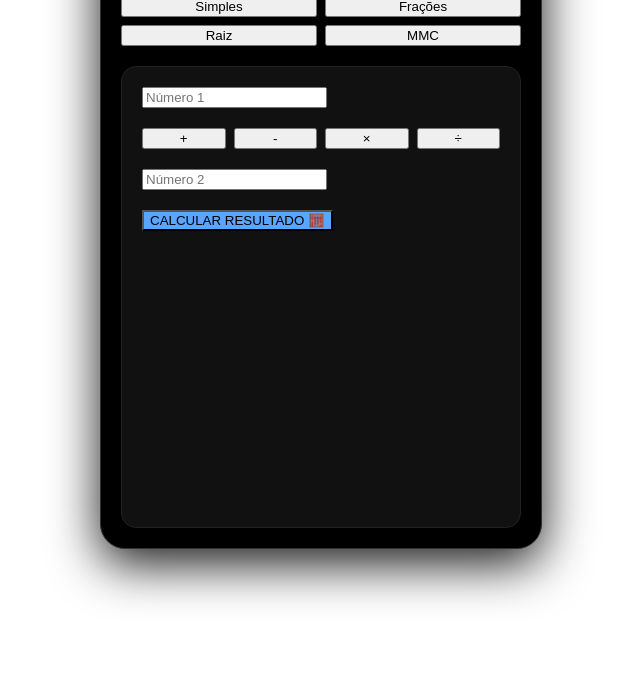
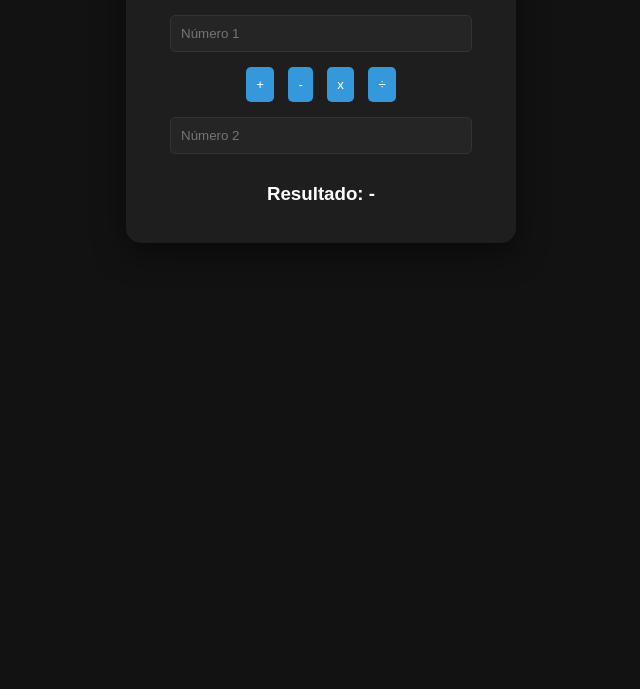
Before and after one commit to Dahk-script/calculamax, a plain HTML site: page index.html in a window 1280 px wide. Shown: the part 111-800 px from the top of the page, without its empty margins (319-959 px from the left). Drawn offline with Linux system fonts and the light colour scheme.

Commit message:
index.html

```diff
--- a/index.html
+++ b/index.html
@@ -1,46 +1,44 @@
-<div id="calculamax-app" style="font-family: 'Segoe UI', sans-serif; max-width: 400px; margin: auto; background: #000; padding: 20px; border-radius: 25px; border: 1px solid #333; color: white; box-shadow: 0 15px 50px rgba(0,0,0,0.9);">
-
-  <h2 style="text-align: center; margin-bottom: 25px; letter-spacing: 1px;">CalculaMax Pro 🚀</h2>
-
-  <div style="display: grid; grid-template-columns: 1fr 1fr; gap: 8px; margin-bottom: 20px;">
-    <button onclick="aba('S', this)" id="btS" class="btn-menu active-neon">Simples</button>
-    <button onclick="aba('F', this)" id="btF" class="btn-menu">Frações</button>
-    <button onclick="aba('R', this)" id="btR" class="btn-menu">Raiz</button>
-    <button onclick="aba('M', this)" id="btM" class="btn-menu">MMC</button>
-  </div>
-
-  <div style="background: #111; padding: 20px; border-radius: 15px; border: 1px solid #222; min-height: 420px;">
-
-    <div id="pnlS">
-        <input type="number" id="s1" placeholder="Número 1" class="main-input">
-        <div style="display: grid; grid-template-columns: 1fr 1fr 1fr 1fr; gap: 8px; margin: 20px 0;">
-            <button onclick="setOp(this, '+')" class="btn-op selected-op">+</button>
-            <button onclick="setOp(this, '-')" class="btn-op">-</button>
-            <button onclick="setOp(this, '×')" class="btn-op">×</button>
-            <button onclick="setOp(this, '÷')" class="btn-op">÷</button>
-        </div>
-        <input type="hidden" id="opS" value="+">
-        <input type="number" id="s2" placeholder="Número 2" class="main-input">
-
-        <button onclick="calcS()" class="btn-acao" style="background:#58a6ff; color:#000; margin-top:20px;">CALCULAR RESULTADO 🧮</button>
-
-        <div id="resS" class="res-box">
-            </div>
+<!DOCTYPE html>
+<html lang="pt-br">
+<head>
+    <meta charset="UTF-8">
+    <meta name="viewport" content="width=device-width, initial-scale=1.0">
+    <title>CalculaMax Pro</title>
+    <style>
+        /* O CSS entra aqui para dar o visual bonito */
+        body { background-color: #121212; color: white; font-family: sans-serif; display: flex; justify-content: center; padding: 20px; }
+        .container { background: #1e1e1e; padding: 20px; border-radius: 15px; box-shadow: 0 10px 30px rgba(0,0,0,0.5); width: 100%; max-width: 350px; text-align: center; }
+        button { background: #3498db; color: white; border: none; padding: 10px; margin: 5px; border-radius: 5px; cursor: pointer; }
+        input { width: 80%; padding: 10px; margin: 10px 0; border-radius: 5px; border: 1px solid #333; background: #252525; color: white; }
+    </style>
+</head>
+<body>
+    <div class="container">
+        <h2>CalculaMax Pro 🚀</h2>
+        <input type="number" id="n1" placeholder="Número 1">
+        <br>
+        <button onclick="calcular('+')">+</button>
+        <button onclick="calcular('-')">-</button>
+        <button onclick="calcular('*')">x</button>
+        <button onclick="calcular('/')">÷</button>
+        <br>
+        <input type="number" id="n2" placeholder="Número 2">
+        <br>
+        <h3 id="resultado">Resultado: -</h3>
     </div>
 
-    <div id="pnlF" style="display:none;">
-        <div style="display:flex; justify-content:center; align-items:center; gap:10px; margin: 25px 0;">
-          <div style="display:flex; align-items:center; gap:5px;">
-             <input type="number" id="fi1" placeholder="Int" class="f-input-int">
-             <div style="display:flex; flex-direction:column; gap:5px;">
-                <input type="number" id="fn1" placeholder="N" class="f-input-num">
-                <div style="height:3px; background:#58a6ff;"></div>
-                <input type="number" id="fd1" placeholder="D" class="f-input-num">
-             </div>
-          </div>
-          <button onclick="mudarSinalF()" id="opF" class="btn-sinal-f">+</button>
-          <div style="display:flex; align-items:center; gap:5px;">
-             <input type="number" id="fi2" placeholder="Int" class="f-input-int">
-             <div style="display:flex; flex-direction:column; gap:5px;">
-                <input type="number" id="fn2" placeholder="N" class="f-input-num">
-                <div style="height:3px; background:#58a6ff;"></div>
+    <script>
+        /* O JS entra aqui para fazer a lógica */
+        function calcular(op) {
+            const n1 = parseFloat(document.getElementById('n1').value);
+            const n2 = parseFloat(document.getElementById('n2').value);
+            let res = 0;
+            if(op === '+') res = n1 + n2;
+            if(op === '-') res = n1 - n2;
+            if(op === '*') res = n1 * n2;
+            if(op === '/') res = n1 / n2;
+            document.getElementById('resultado').innerText = "Resultado: " + res;
+        }
+    </script>
+</body>
+</html>
```
